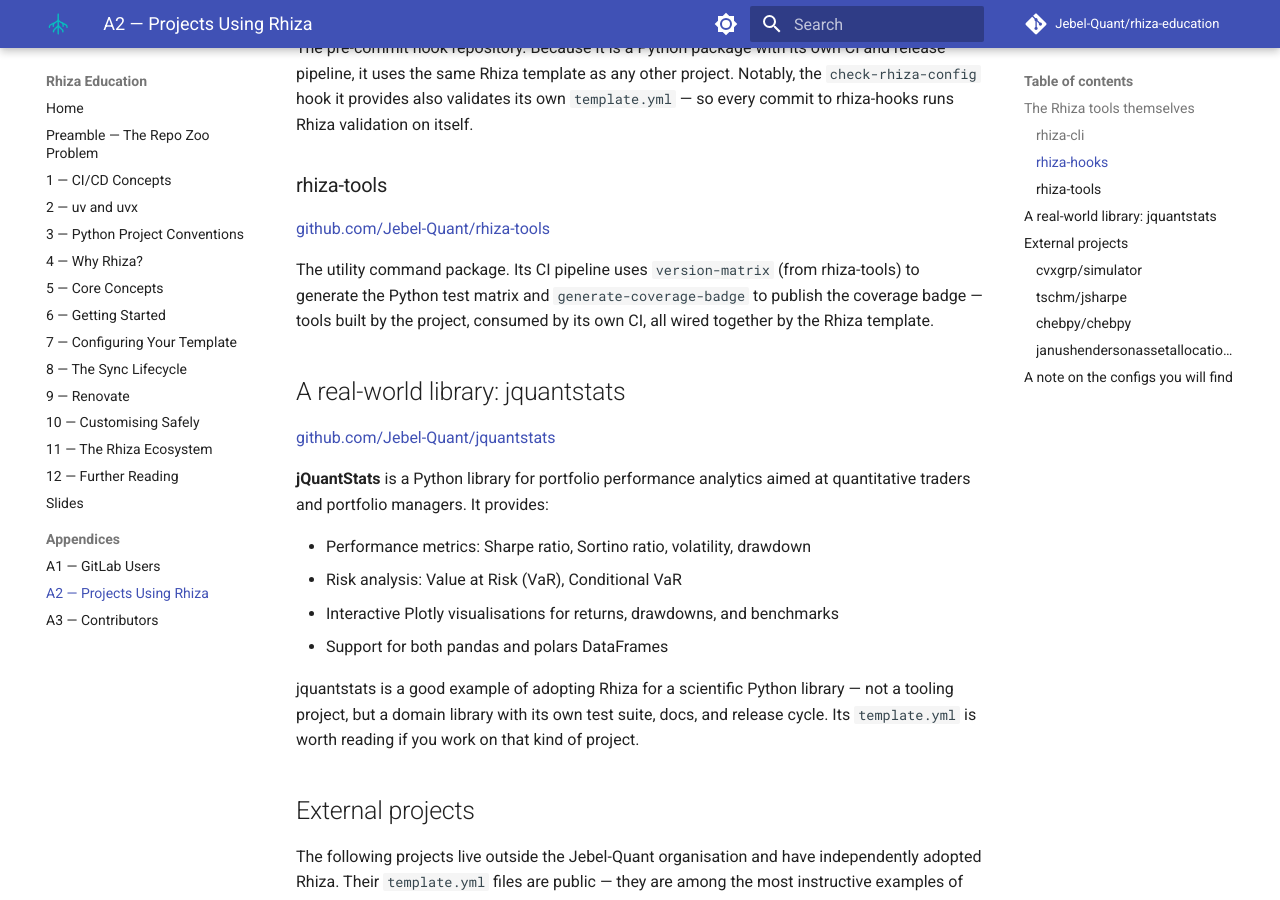
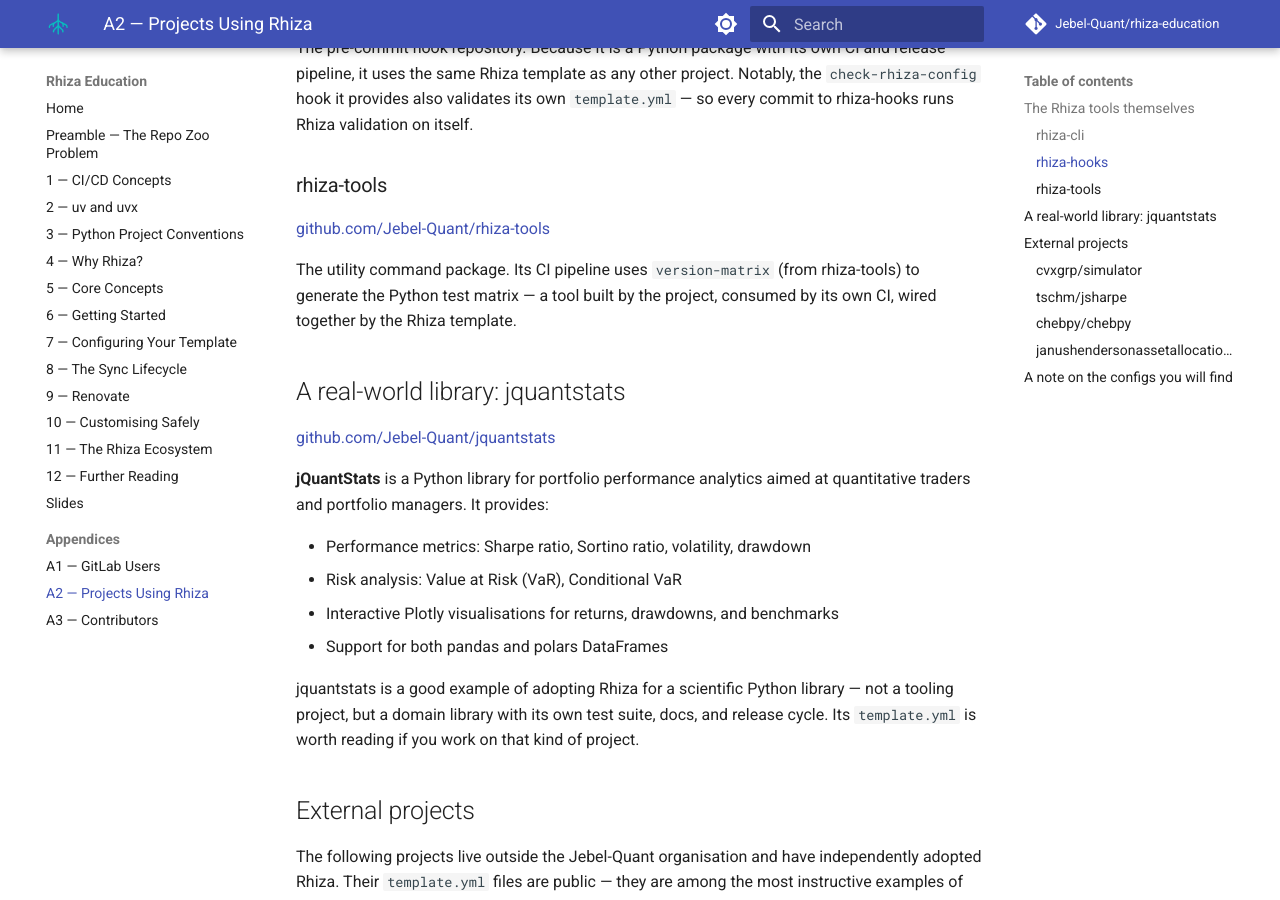
Before and after one commit to Jebel-Quant/rhiza-education, an MkDocs documentation site: the page built from lessons/A2-projects-using-rhiza.md, in a window 1280 px wide and 900 px high, scrolled down 705 px. Built offline with MkDocs 1.6.1 and Material for MkDocs 9.7.7, drawn with Linux system fonts in a browser that asks for light colours; comment, search, counter and statistics services are not loaded.

Commit message:
docs: drop stale generate-coverage-badge references
The rhiza-tools `generate-coverage-badge` command has no caller in any
repo; coverage badges are produced by `genbadge[coverage]`. Remove the
lessons/slides that describe it as a live command, most notably the A2
lesson which wrongly claimed CI uses it.

- A2-projects-using-rhiza.md: drop the badge clause; keep version-matrix
  (that one is genuinely CI-consumed).
- rhiza-deep-dive.md / 11-the-rhiza-ecosystem.md: remove the command-table row.
- 12-further-reading.md: remove the generate_coverage_badge.md doc link.
- rhiza-deep-dive.html: remove the matching row from the built deck (regenerate
  via slides/Makefile `make html` reproduces this).

Closes #30.

Co-Authored-By: Claude Opus 4.8 (1M context) <noreply@anthropic.com>

```diff
--- a/lessons/A2-projects-using-rhiza.md
+++ b/lessons/A2-projects-using-rhiza.md
@@ -22,7 +22,7 @@ The pre-commit hook repository. Because it is a Python package with its own CI a
 
 [github.com/Jebel-Quant/rhiza-tools](https://github.com/Jebel-Quant/rhiza-tools)
 
-The utility command package. Its CI pipeline uses `version-matrix` (from rhiza-tools) to generate the Python test matrix and `generate-coverage-badge` to publish the coverage badge — tools built by the project, consumed by its own CI, all wired together by the Rhiza template.
+The utility command package. Its CI pipeline uses `version-matrix` (from rhiza-tools) to generate the Python test matrix — a tool built by the project, consumed by its own CI, wired together by the Rhiza template.
 
 ## A real-world library: jquantstats
 
```
Also changed, not shown: lessons/11-the-rhiza-ecosystem.md (+0 -1 lines), lessons/12-further-reading.md (+0 -1 lines), slides/rhiza-deep-dive.md (+0 -1 lines), 1 other file.
